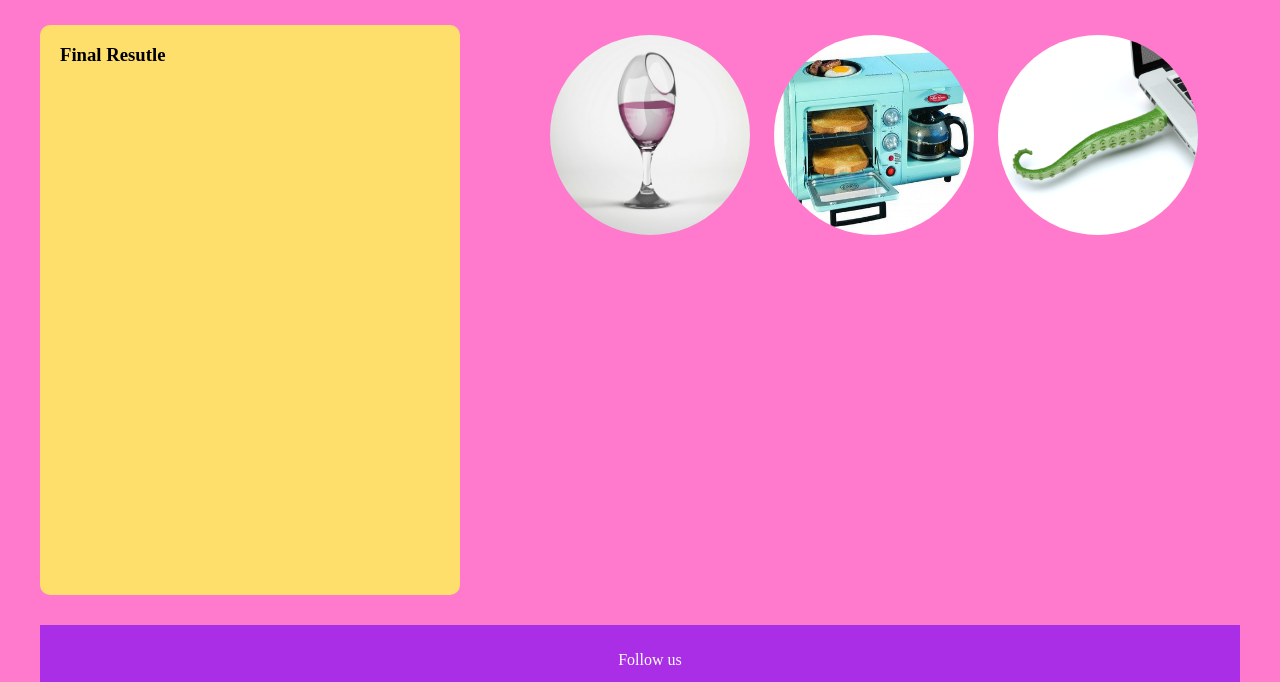
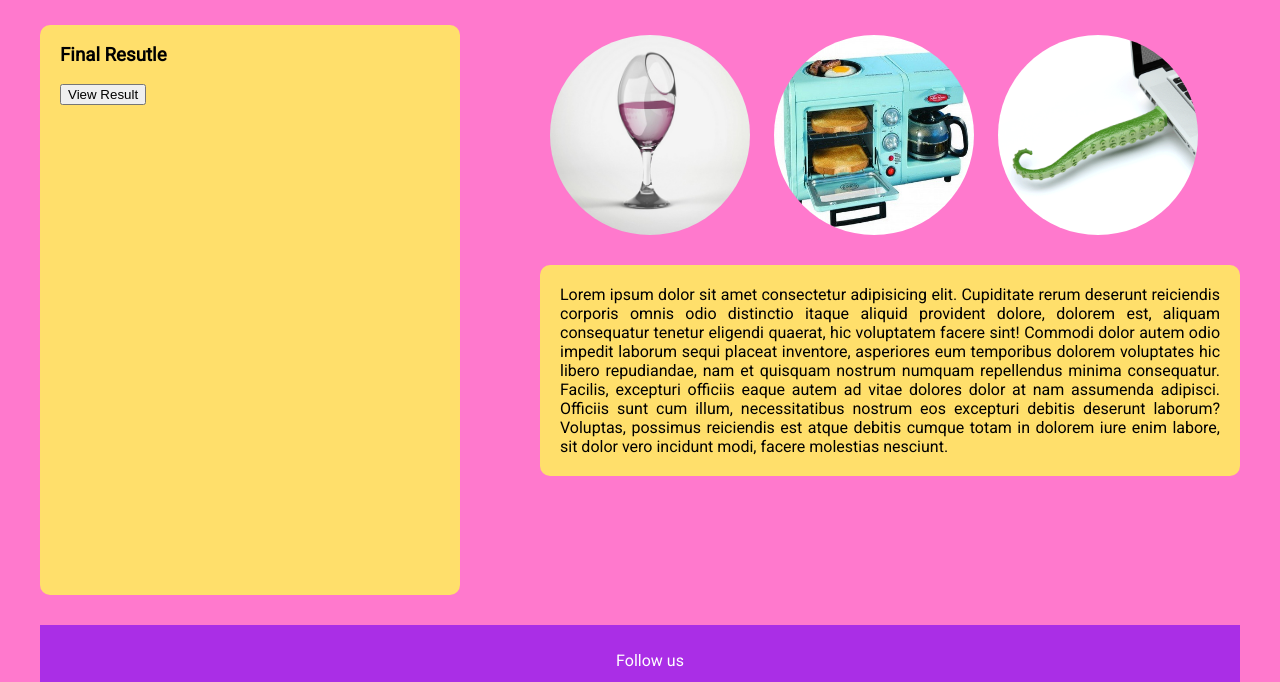
Before and after one commit to baraaAlosaily/bus-mall, a plain HTML site: page index.html in a window 1280 px wide. Shown: the part 75-757 px from the top of the page. Drawn offline with Linux system fonts and the light colour scheme.

Commit message:
final edit bus mall

```diff
--- a/css/style.css
+++ b/css/style.css
@@ -1,11 +1,12 @@
+@import url("https://fonts.googleapis.com/css2?family=Roboto&display=swap");
 body {
   margin: auto;
   width: 1200px;
   background: #ff79cd;
   display: grid;
   grid-template-rows: 70px 600px 140px;
+  font-family: "Roboto", sans-serif;
 }
-
 img {
   width: 200px;
   height: 200px;
--- a/index.html
+++ b/index.html
@@ -23,12 +23,34 @@
     <main>
       <article>
         <h3>Final Resutle</h3>
+        <button id="viewResult">View Result</button>
         <ul id="finalResult"></ul>
       </article>
       <section id="imgSec">
         <img id="imgOne" src="" alt="" />
         <img id="imgTwo" src="" alt="" />
         <img id="imgThree" src="" alt="" />
+        <p
+          style="
+            background-color: #ffdf6b;
+            padding: 20px;
+            border-radius: 10px;
+            text-align: justify;
+          "
+        >
+          Lorem ipsum dolor sit amet consectetur adipisicing elit. Cupiditate
+          rerum deserunt reiciendis corporis omnis odio distinctio itaque
+          aliquid provident dolore, dolorem est, aliquam consequatur tenetur
+          eligendi quaerat, hic voluptatem facere sint! Commodi dolor autem odio
+          impedit laborum sequi placeat inventore, asperiores eum temporibus
+          dolorem voluptates hic libero repudiandae, nam et quisquam nostrum
+          numquam repellendus minima consequatur. Facilis, excepturi officiis
+          eaque autem ad vitae dolores dolor at nam assumenda adipisci. Officiis
+          sunt cum illum, necessitatibus nostrum eos excepturi debitis deserunt
+          laborum? Voluptas, possimus reiciendis est atque debitis cumque totam
+          in dolorem iure enim labore, sit dolor vero incidunt modi, facere
+          molestias nesciunt.
+        </p>
       </section>
     </main>
     <footer>
--- a/js/app.js
+++ b/js/app.js
@@ -17,6 +17,7 @@ let sectionSrc = document.getElementById("imgSec");
 let imgOne = document.getElementById("imgOne");
 let imgTwo = document.getElementById("imgTwo");
 let imgThree = document.getElementById("imgThree");
+let viewR = document.getElementById("viewResult");
 
 new Product("bag", "./assets/bag.jpg");
 new Product("banana", "./assets/banana.jpg");
@@ -72,6 +73,7 @@ function getImageProduct() {
 }
 
 sectionSrc.addEventListener("click", clickHandler);
+viewR.addEventListener("click", getResults);
 
 function getResults() {
   let ulList = document.getElementById("finalResult");
@@ -85,6 +87,7 @@ function getResults() {
       allProducts[index].noShow +
       `  times `;
     ulList.appendChild(lilist);
+    viewR.removeEventListener("click", getResults);
   }
 }
 
@@ -105,7 +108,6 @@ function clickHandler() {
     }
     getImageProduct();
   } else {
-    getResults();
     sectionSrc.removeEventListener("click", clickHandler);
   }
 }
```
